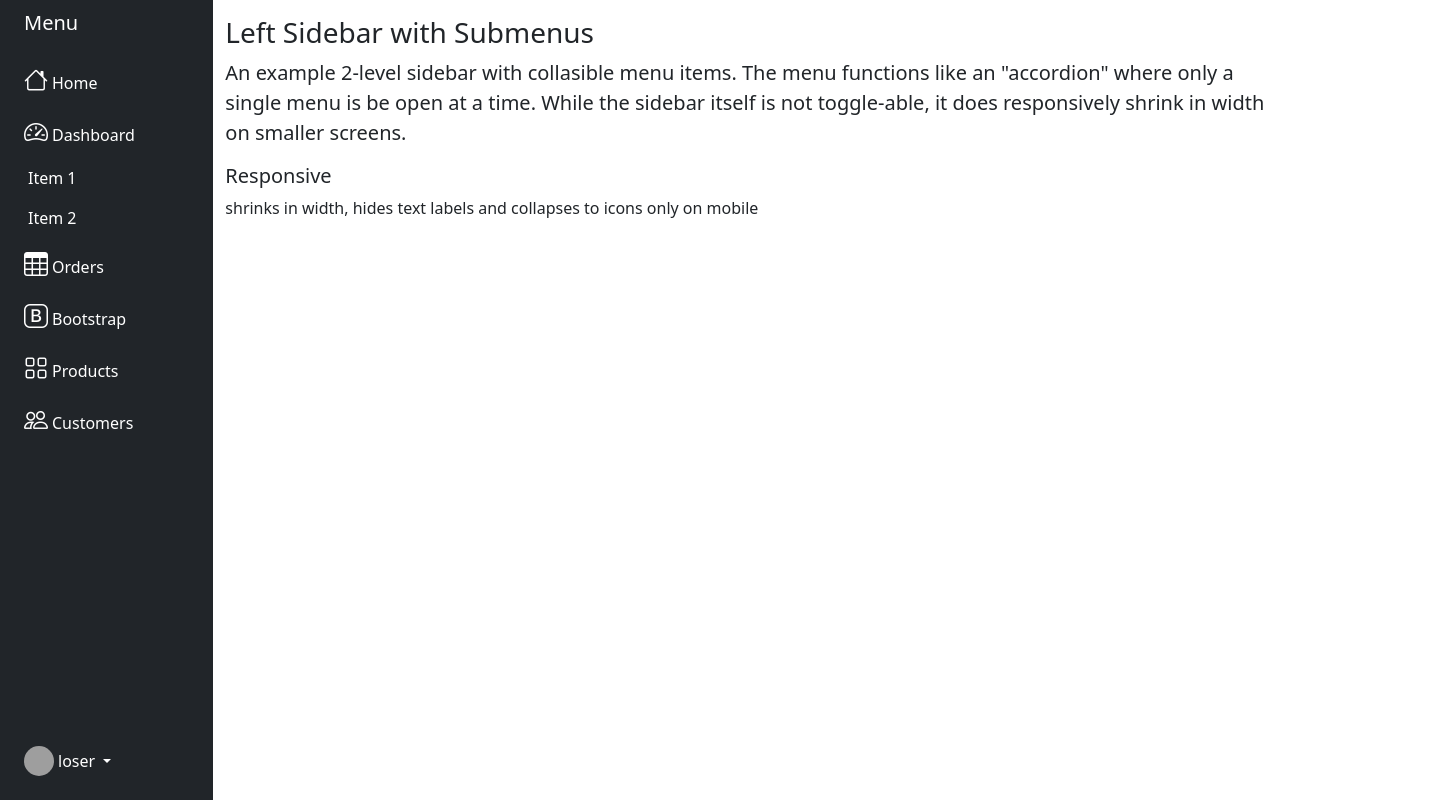
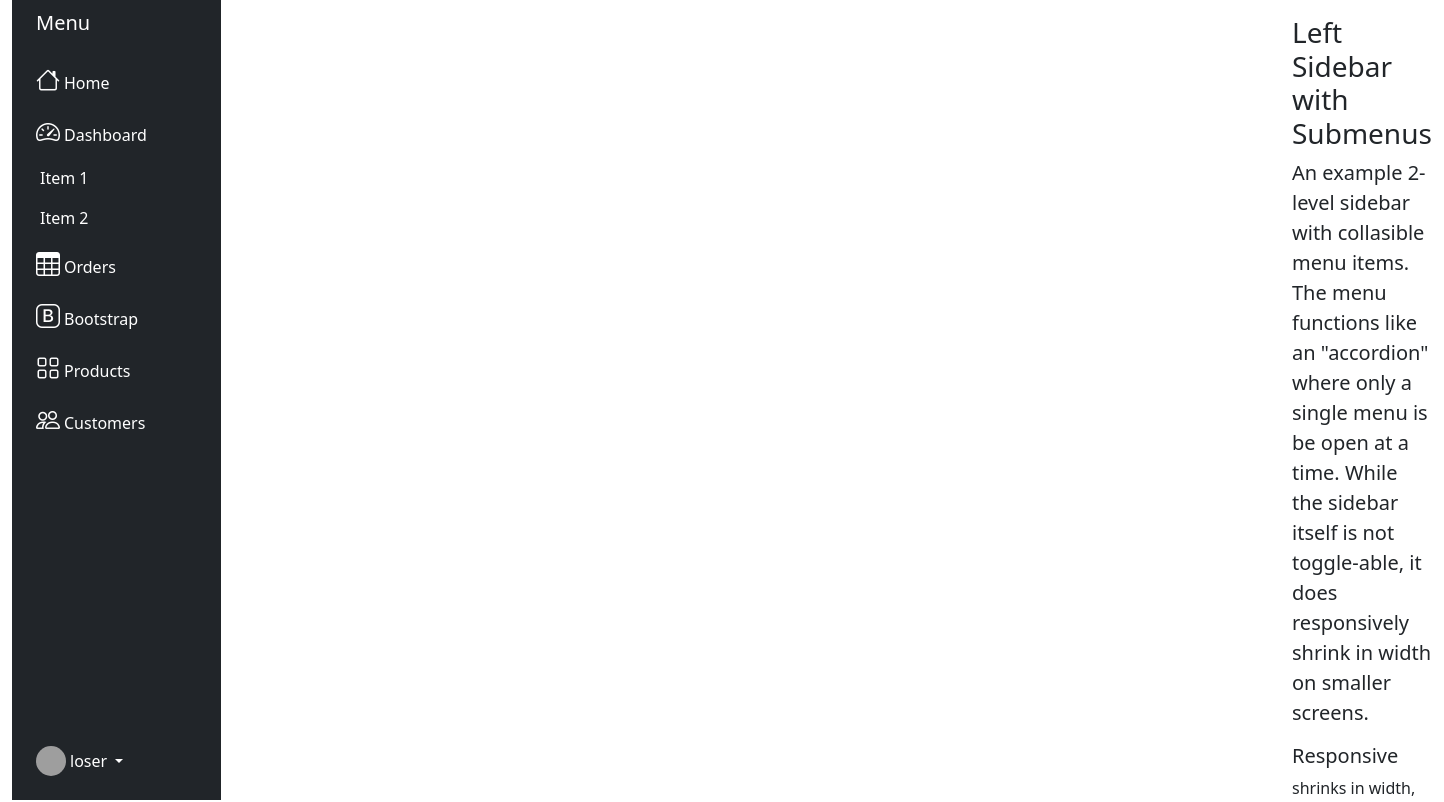
Before and after one commit to PatrickEkkel/K4C, an Angular app in the folder k4cFrontend/k4c-client/: page / in a window 1280 px wide. Shown: the top 802 px of the page, 1444 px wide, since content can reach past the window. Built offline with nearby package versions, Linux system fonts and the light colour scheme; no server answers; grey boxes are pictures that could not be loaded.

Commit message:
K4C-13: basic components

```diff
--- a/k4cFrontend/k4c-client/src/app/app.routes.ts
+++ b/k4cFrontend/k4c-client/src/app/app.routes.ts
@@ -7,6 +7,11 @@ import {AuthGuard} from "./auth/guards";
 export const routes: Routes = [
   {
     path: '',
+    component: HomeComponent,
+    canActivate: [AuthGuard]
+  },
+  {
+    path: 'home',
     component: HomeComponent,
     canActivate: [AuthGuard]
   },
--- a/k4cFrontend/k4c-client/src/app/auth/components/login/login.component.ts
+++ b/k4cFrontend/k4c-client/src/app/auth/components/login/login.component.ts
@@ -9,6 +9,7 @@ import {CommonModule, NgClass} from "@angular/common";
 @Component({
   templateUrl: 'login.component.html',
   standalone: true,
+  selector: 'side-menu',
   imports: [
     ReactiveFormsModule,
     NgClass,
--- /dev/null
+++ b/k4cFrontend/k4c-client/src/app/common/menu/dropdown-menu-item.component.html
@@ -0,0 +1,12 @@
+<li>
+  <a href="#submenu2" data-bs-toggle="collapse" class="nav-link px-0 align-middle text-white ">
+    <i class="fs-4 bi-bootstrap"></i> <span class="ms-1 d-none d-sm-inline">Bootstrap</span></a>
+  <ul class="collapse nav flex-column ms-1" id="submenu2" data-bs-parent="#menu">
+    <li class="w-100 ">
+      <a href="#" class="nav-link px-0  text-white "> <span class="d-none d-sm-inline text">Item</span> 1</a>
+    </li>
+    <li>
+      <a href="#" class="nav-link px-0  text-white"> <span class="d-none d-sm-inline">Item</span> 2</a>
+    </li>
+  </ul>
+</li>
--- /dev/null
+++ b/k4cFrontend/k4c-client/src/app/common/menu/menu-item.component.html
@@ -0,0 +1,4 @@
+<li>
+  <a href="#" class="nav-link px-0 align-middle text-white ">
+    <i class="fs-4 bi-table"></i> <span class="ms-1 d-none d-sm-inline">Orders</span></a>
+</li>
--- /dev/null
+++ b/k4cFrontend/k4c-client/src/app/common/menu/menu.component.html
@@ -0,0 +1,66 @@
+<div class="col-auto col-md-3 col-xl-2 px-sm-2 px-0 bg-dark ">
+  <div class="d-flex flex-column align-items-center align-items-sm-start px-3 pt-2 text-white min-vh-100 ">
+    <a href="/" class="d-flex align-items-center pb-3 mb-md-0 me-md-auto text-white text-decoration-none">
+      <span class="fs-5 d-none d-sm-inline">Menu</span>
+    </a>
+    <ul class="nav nav-pills flex-column mb-sm-auto mb-0 align-items-center align-items-sm-start" id="menu">
+      <li class="nav-item">
+        <a href="#" class="nav-link align-middle px-0 text-white ">
+          <i class="fs-4 bi-house"></i> <span class="ms-1 d-none d-sm-inline text-white ">Home</span>
+        </a>
+      </li>
+      <li>
+        <a href="#submenu1" data-bs-toggle="collapse" class="nav-link px-0 align-middle text-white ">
+          <i class="fs-4 bi-speedometer2"></i> <span class="ms-1 d-none d-sm-inline " >Dashboard</span> </a>
+        <ul class="collapse show nav flex-column ms-1" id="submenu1" data-bs-parent="#menu">
+          <li class="w-100">
+            <a href="#" class="nav-link px-0  text-white"> <span class="d-none d-sm-inline ">Item</span> 1 </a>
+          </li>
+          <li>
+            <a href="#" class="nav-link px-0 text-white "> <span class="d-none d-sm-inline ">Item</span> 2 </a>
+          </li>
+        </ul>
+      </li>
+      <menu-item></menu-item>
+      <dropdown-menu-item></dropdown-menu-item>
+      <li>
+        <a href="#submenu3" data-bs-toggle="collapse" class="nav-link px-0 align-middle text-white ">
+          <i class="fs-4 bi-grid"></i> <span class="ms-1 d-none d-sm-inline text-white ">Products</span> </a>
+        <ul class="collapse nav flex-column ms-1 " id="submenu3" data-bs-parent="#menu">
+          <li class="w-100">
+            <a href="#" class="nav-link px-0  text-white" > <span class="d-none d-sm-inline">Product</span> 1</a>
+          </li>
+          <li>
+            <a href="#" class="nav-link px-0  text-white"> <span class="d-none d-sm-inline">Product</span> 2</a>
+          </li>
+          <li>
+            <a href="#" class="nav-link px-0  text-white"> <span class="d-none d-sm-inline">Product</span> 3</a>
+          </li>
+          <li>
+            <a href="#" class="nav-link px-0  text-white"> <span class="d-none d-sm-inline">Product</span> 4</a>
+          </li>
+        </ul>
+      </li>
+      <li>
+        <a href="#" class="nav-link px-0 align-middle text-white ">
+          <i class="fs-4 bi-people"></i> <span class="ms-1 d-none d-sm-inline ">Customers</span> </a>
+      </li>
+    </ul>
+    <hr>
+    <div class="dropdown pb-4">
+      <a href="#" class="d-flex align-items-center text-white text-decoration-none dropdown-toggle" id="dropdownUser1" data-bs-toggle="dropdown" aria-expanded="false">
+        <img src="https://github.com/mdo.png" alt="hugenerd" width="30" height="30" class="rounded-circle">
+        <span class="d-none d-sm-inline mx-1">loser</span>
+      </a>
+      <ul class="dropdown-menu dropdown-menu-dark text-small shadow" aria-labelledby="dropdownUser1">
+        <li><a class="dropdown-item" href="#">New project...</a></li>
+        <li><a class="dropdown-item" href="#">Settings</a></li>
+        <li><a class="dropdown-item" href="#">Profile</a></li>
+        <li>
+          <hr class="dropdown-divider">
+        </li>
+        <li><a class="dropdown-item" href="#">Sign out</a></li>
+      </ul>
+    </div>
+  </div>
+</div>
--- a/k4cFrontend/k4c-client/src/app/home/home.component.html
+++ b/k4cFrontend/k4c-client/src/app/home/home.component.html
@@ -1,85 +1,6 @@
 <div class="container-fluid ">
   <div class="row flex-nowrap">
-    <div class="col-auto col-md-3 col-xl-2 px-sm-2 px-0 bg-dark ">
-      <div class="d-flex flex-column align-items-center align-items-sm-start px-3 pt-2 text-white min-vh-100 ">
-        <a href="/" class="d-flex align-items-center pb-3 mb-md-0 me-md-auto text-white text-decoration-none">
-          <span class="fs-5 d-none d-sm-inline">Menu</span>
-        </a>
-        <ul class="nav nav-pills flex-column mb-sm-auto mb-0 align-items-center align-items-sm-start" id="menu">
-          <li class="nav-item">
-            <a href="#" class="nav-link align-middle px-0 text-white ">
-              <i class="fs-4 bi-house"></i> <span class="ms-1 d-none d-sm-inline text-white ">Home</span>
-            </a>
-          </li>
-          <li>
-            <a href="#submenu1" data-bs-toggle="collapse" class="nav-link px-0 align-middle text-white ">
-              <i class="fs-4 bi-speedometer2"></i> <span class="ms-1 d-none d-sm-inline " >Dashboard</span> </a>
-            <ul class="collapse show nav flex-column ms-1" id="submenu1" data-bs-parent="#menu">
-              <li class="w-100">
-                <a href="#" class="nav-link px-0  text-white"> <span class="d-none d-sm-inline ">Item</span> 1 </a>
-              </li>
-              <li>
-                <a href="#" class="nav-link px-0 text-white "> <span class="d-none d-sm-inline ">Item</span> 2 </a>
-              </li>
-            </ul>
-          </li>
-          <li>
-            <a href="#" class="nav-link px-0 align-middle text-white ">
-              <i class="fs-4 bi-table"></i> <span class="ms-1 d-none d-sm-inline">Orders</span></a>
-          </li>
-          <li>
-            <a href="#submenu2" data-bs-toggle="collapse" class="nav-link px-0 align-middle text-white ">
-              <i class="fs-4 bi-bootstrap"></i> <span class="ms-1 d-none d-sm-inline">Bootstrap</span></a>
-            <ul class="collapse nav flex-column ms-1" id="submenu2" data-bs-parent="#menu">
-              <li class="w-100 ">
-                <a href="#" class="nav-link px-0  text-white "> <span class="d-none d-sm-inline text">Item</span> 1</a>
-              </li>
-              <li>
-                <a href="#" class="nav-link px-0  text-white"> <span class="d-none d-sm-inline">Item</span> 2</a>
-              </li>
-            </ul>
-          </li>
-          <li>
-            <a href="#submenu3" data-bs-toggle="collapse" class="nav-link px-0 align-middle text-white ">
-              <i class="fs-4 bi-grid"></i> <span class="ms-1 d-none d-sm-inline text-white ">Products</span> </a>
-            <ul class="collapse nav flex-column ms-1 " id="submenu3" data-bs-parent="#menu">
-              <li class="w-100">
-                <a href="#" class="nav-link px-0  text-white" > <span class="d-none d-sm-inline">Product</span> 1</a>
-              </li>
-              <li>
-                <a href="#" class="nav-link px-0  text-white"> <span class="d-none d-sm-inline">Product</span> 2</a>
-              </li>
-              <li>
-                <a href="#" class="nav-link px-0  text-white"> <span class="d-none d-sm-inline">Product</span> 3</a>
-              </li>
-              <li>
-                <a href="#" class="nav-link px-0  text-white"> <span class="d-none d-sm-inline">Product</span> 4</a>
-              </li>
-            </ul>
-          </li>
-          <li>
-            <a href="#" class="nav-link px-0 align-middle text-white ">
-              <i class="fs-4 bi-people"></i> <span class="ms-1 d-none d-sm-inline ">Customers</span> </a>
-          </li>
-        </ul>
-        <hr>
-        <div class="dropdown pb-4">
-          <a href="#" class="d-flex align-items-center text-white text-decoration-none dropdown-toggle" id="dropdownUser1" data-bs-toggle="dropdown" aria-expanded="false">
-            <img src="https://github.com/mdo.png" alt="hugenerd" width="30" height="30" class="rounded-circle">
-            <span class="d-none d-sm-inline mx-1">loser</span>
-          </a>
-          <ul class="dropdown-menu dropdown-menu-dark text-small shadow" aria-labelledby="dropdownUser1">
-            <li><a class="dropdown-item" href="#">New project...</a></li>
-            <li><a class="dropdown-item" href="#">Settings</a></li>
-            <li><a class="dropdown-item" href="#">Profile</a></li>
-            <li>
-              <hr class="dropdown-divider">
-            </li>
-            <li><a class="dropdown-item" href="#">Sign out</a></li>
-          </ul>
-        </div>
-      </div>
-    </div>
+    <side-menu></side-menu>
     <div class="col py-3">
       <h3>Left Sidebar with Submenus</h3>
       <p class="lead">
--- a/k4cFrontend/k4c-client/src/app/home/home.component.ts
+++ b/k4cFrontend/k4c-client/src/app/home/home.component.ts
@@ -3,12 +3,16 @@ import {User} from "../auth/models";
 import {UserService} from "../auth/service/user.service";
 import {AuthenticationService} from "../auth/service/authentication.service";
 import {TestService} from "../test/test-service";
+import {MenuComponent} from "../common/menu/menu.component";
 
 
 
 @Component({
   templateUrl: 'home.component.html',
   standalone: true,
+  imports: [
+    MenuComponent
+  ]
 })
 export class HomeComponent implements OnInit {
     users: User[] = [];
```
Also changed, not shown: k4cFrontend/k4c-client/src/app/common/menu/dropdown-menu-item.component.ts (added, +10 -0 lines), k4cFrontend/k4c-client/src/app/common/menu/menu-item.component.ts (added, +10 -0 lines), k4cFrontend/k4c-client/src/app/common/menu/menu.component.ts (added, +16 -0 lines), 1 other file (tests, documents, lock files or other folders).
